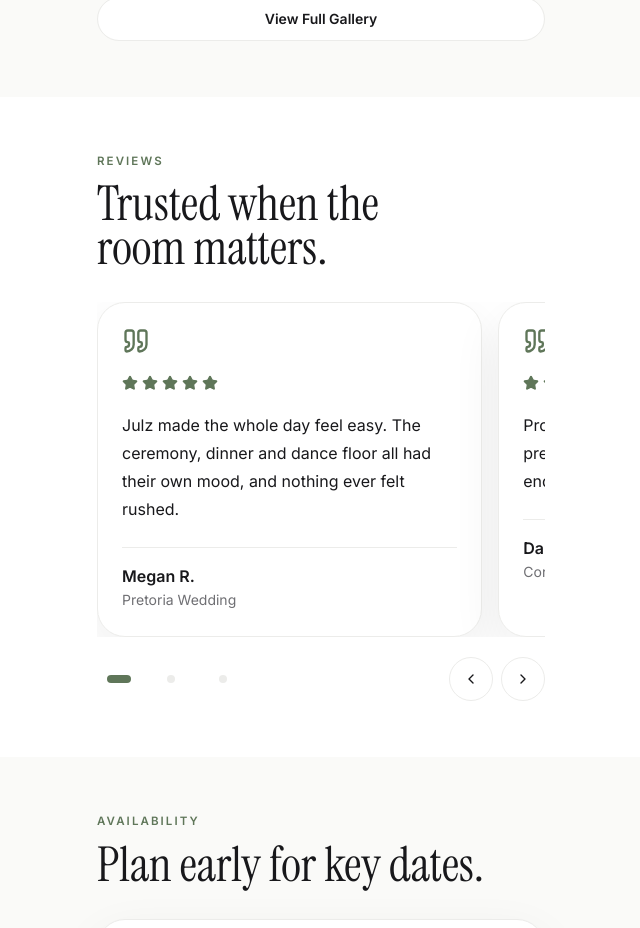
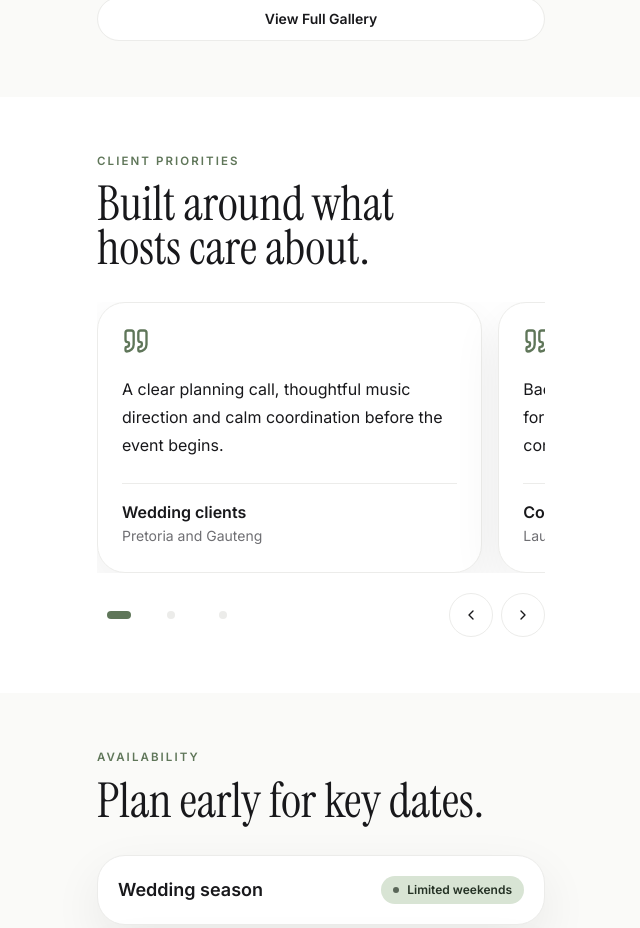
Before and after one commit to alexlandman1998-123/dj-julz, a Next.js app: page / in a window 1280 px wide. Shown: the part 6182-7110 px from the top of the page, without its empty margins (319-959 px from the left). Built offline with nearby package versions, Linux system fonts and the light colour scheme; no server answers.

Commit message:
Avoid unverified testimonial copy

```diff
--- a/src/components/reviews/reviews.tsx
+++ b/src/components/reviews/reviews.tsx
@@ -1,7 +1,7 @@
 "use client";
 
 import useEmblaCarousel from "embla-carousel-react";
-import { ChevronLeft, ChevronRight, Quote, Star } from "lucide-react";
+import { ChevronLeft, ChevronRight, Quote } from "lucide-react";
 import { motion, useReducedMotion } from "motion/react";
 import { useCallback, useEffect, useState } from "react";
 
@@ -12,21 +12,21 @@ import { cn } from "@/lib/utils";
 const reviews = [
   {
     quote:
-      "Julz made the whole day feel easy. The ceremony, dinner and dance floor all had their own mood, and nothing ever felt rushed.",
-    name: "Megan R.",
-    event: "Pretoria Wedding",
+      "A clear planning call, thoughtful music direction and calm coordination before the event begins.",
+    name: "Wedding clients",
+    event: "Pretoria and Gauteng",
   },
   {
     quote:
-      "Professional, warm and completely prepared. The music supported our year-end event without overpowering the room.",
-    name: "Daniel K.",
-    event: "Corporate Function",
+      "Background music that supports the room, formalities that stay on schedule and a confident shift into celebration.",
+    name: "Corporate teams",
+    event: "Launches and functions",
   },
   {
     quote:
-      "Our guests still talk about the final hour. It felt personal, polished and incredibly easy from the first call to the last song.",
-    name: "Aisha M.",
-    event: "Milestone Birthday",
+      "A personal music brief that balances host favourites, guest energy and the flow of the night.",
+    name: "Private hosts",
+    event: "Milestone celebrations",
   },
 ];
 
@@ -70,8 +70,8 @@ export function Reviews() {
   return (
     <section id="reviews" className="section-spacing px-5">
       <Reveal className="mx-auto max-w-md">
-        <p className="eyebrow">Reviews</p>
-        <h2 className="section-title mt-3">Trusted when the room matters.</h2>
+        <p className="eyebrow">Client priorities</p>
+        <h2 className="section-title mt-3">Built around what hosts care about.</h2>
       </Reveal>
       <div className="mx-auto mt-8 max-w-md overflow-hidden" ref={emblaRef}>
         <div className="flex gap-4">
@@ -85,12 +85,6 @@ export function Reviews() {
               transition={{ duration: 0.42, delay: index * 0.04 }}
             >
               <Quote className="size-7 text-sage" />
-              <div className="mt-5 flex gap-1 text-sage">
-                <span className="sr-only">Five star rating</span>
-                {Array.from({ length: 5 }, (_, starIndex) => (
-                  <Star key={starIndex} className="size-4 fill-current" />
-                ))}
-              </div>
               <p className="mt-5 text-base leading-7 text-foreground">{review.quote}</p>
               <div className="mt-6 border-t border-border pt-4">
                 <p className="font-semibold text-foreground">{review.name}</p>
```
